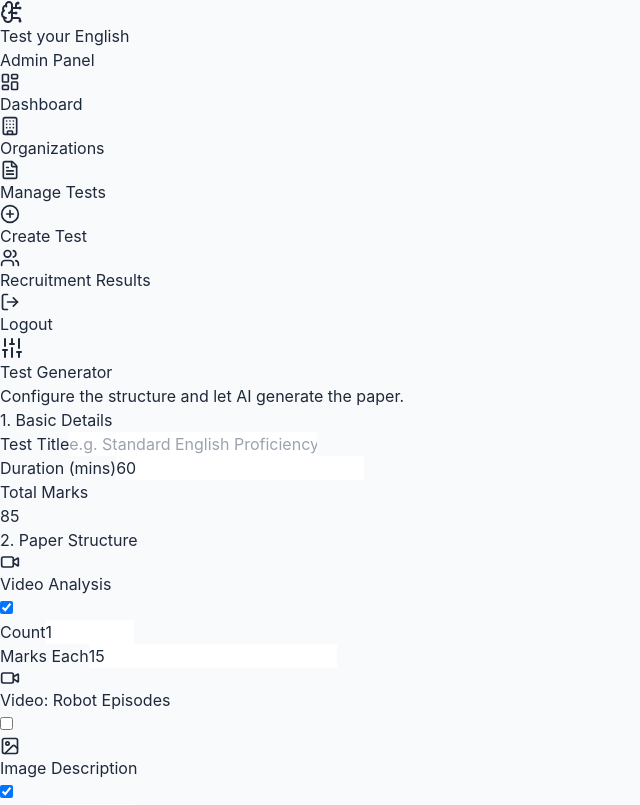
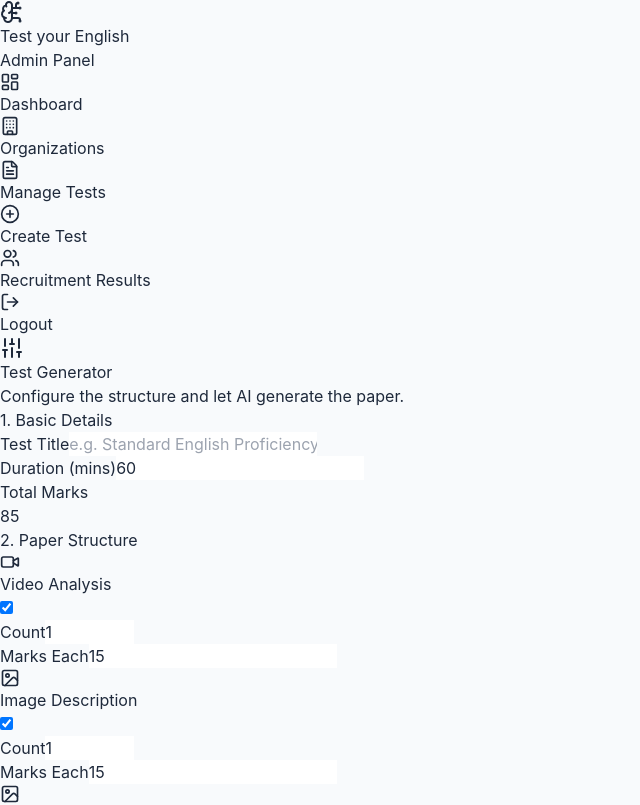
Before and after one commit to vinayak0999/Test-your-english-Autonex-ai, a React app in the folder frontend/: page /admin/create-test in a window 1280 px wide. Shown: the top 805 px of the page, without its empty margins (0-640 px from the left). Built offline with nearby package versions, Linux system fonts and the light colour scheme; no server answers; sample sign-in values are in the browser's storage; the HTML template or start-up script is replaced by a standard one.

Commit message:
feat: remove Video: Robot Episodes from Create Test UI
The video-robot bank is now used internally via DB template_config
for the Annotator PoC test. Hiding this option from the admin panel
prevents accidental use of the old general video bank.

```diff
--- a/frontend/src/pages/admin/CreateTest.jsx
+++ b/frontend/src/pages/admin/CreateTest.jsx
@@ -97,7 +97,6 @@ const CreateTest = () => {
     // Generator Config State
     const [sections, setSections] = useState({
         video:                  { enabled: true,  count: 1,  marks: 15, label: "Video Analysis",                    icon: Video        },
-        'video-robot':          { enabled: false, count: 1,  marks: 15, label: "Video: Robot Episodes",             icon: Video        },
         image:                  { enabled: true,  count: 1,  marks: 15, label: "Image Description",                icon: ImageIcon    },
         'image-count':          { enabled: false, count: 10, marks: 5,  label: "Image: Count Objects",             icon: ImageIcon    },
         'mcq-image':            { enabled: false, count: 10, marks: 4,  label: "Image: Object Classification MCQ", icon: CheckSquare  },
```
